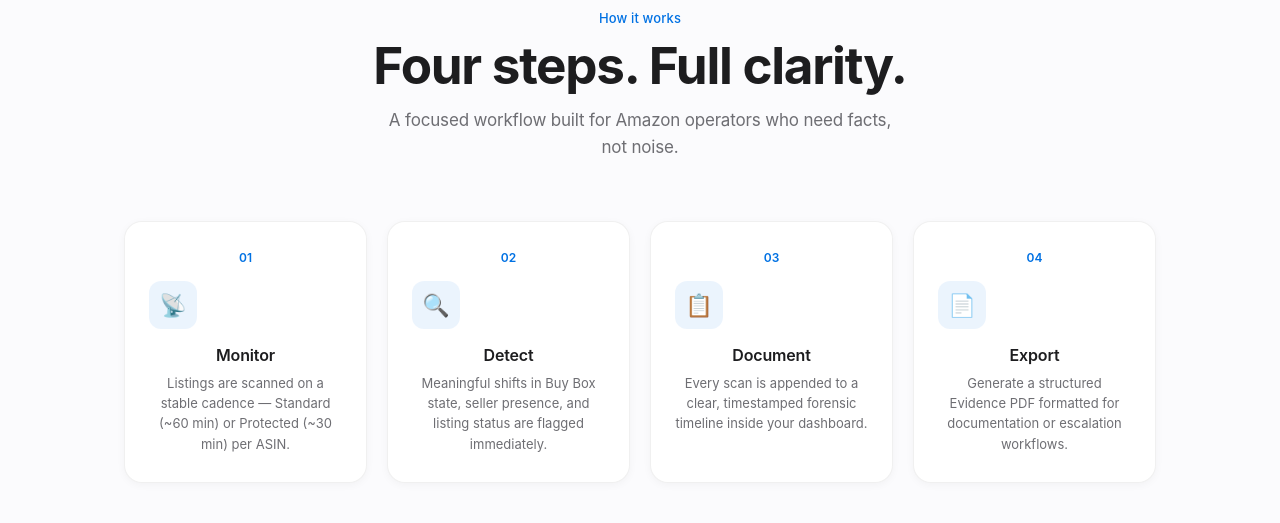
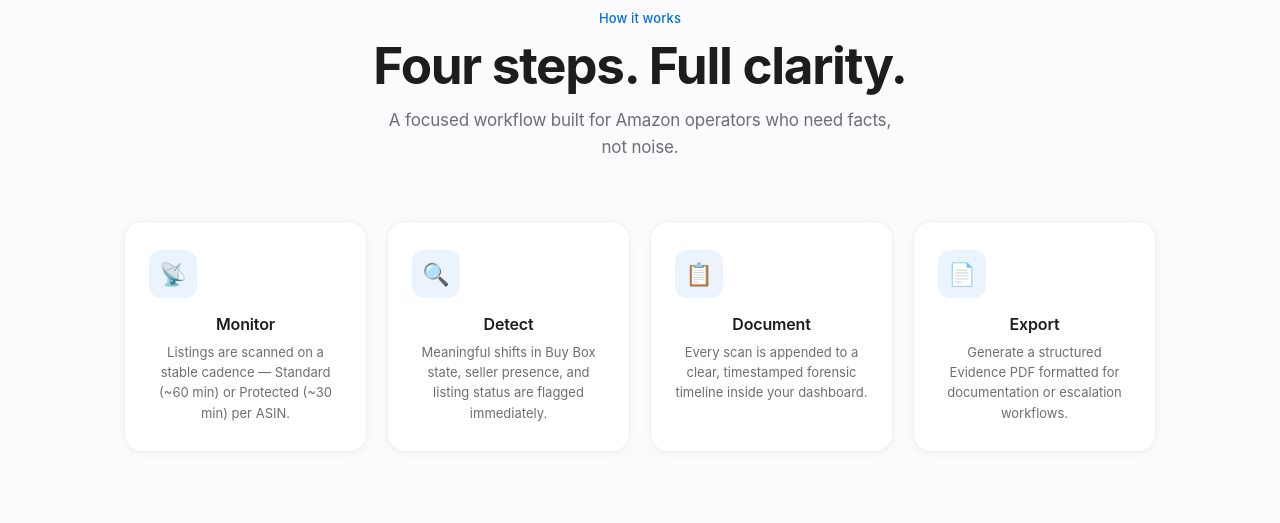
Before and after one commit to iq2glupost-cpu/sakorp, a Flask app: page / in a window 1280 px wide. Shown: the part 2171-2694 px from the top of the page. Run offline with Flask 3, Linux system fonts and the light colour scheme.

Commit message:
Update index.html

```diff
--- a/templates/index.html
+++ b/templates/index.html
@@ -768,25 +768,25 @@
   <p class="section-sub" style="max-width:520px;margin:14px auto 0">A focused workflow built for Amazon operators who need facts, not noise.</p>
   <div class="how-grid">
     <div class="how-card">
-      <div class="how-num">01</div>
+
       <div class="how-icon-wrap">📡</div>
       <div class="how-title">Monitor</div>
       <div class="how-desc">Listings are scanned on a stable cadence — Standard (~60 min) or Protected (~30 min) per ASIN.</div>
     </div>
     <div class="how-card">
-      <div class="how-num">02</div>
+
       <div class="how-icon-wrap">🔍</div>
       <div class="how-title">Detect</div>
       <div class="how-desc">Meaningful shifts in Buy Box state, seller presence, and listing status are flagged immediately.</div>
     </div>
     <div class="how-card">
-      <div class="how-num">03</div>
+
       <div class="how-icon-wrap">📋</div>
       <div class="how-title">Document</div>
       <div class="how-desc">Every scan is appended to a clear, timestamped forensic timeline inside your dashboard.</div>
     </div>
     <div class="how-card">
-      <div class="how-num">04</div>
+
       <div class="how-icon-wrap">📄</div>
       <div class="how-title">Export</div>
       <div class="how-desc">Generate a structured Evidence PDF formatted for documentation or escalation workflows.</div>
```
